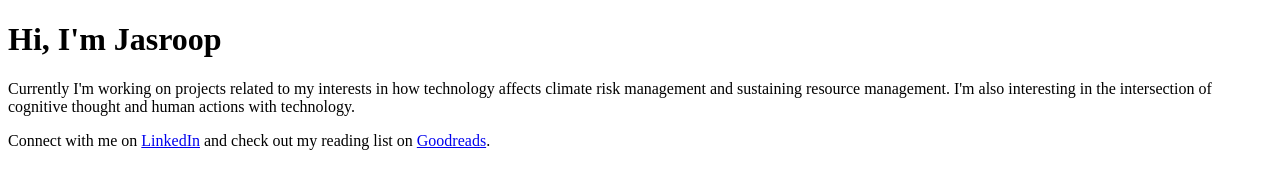
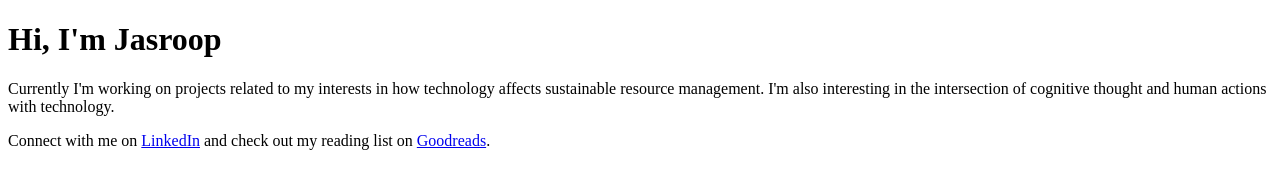
Before and after one commit to jasroopkdhingra/jasroop-website, a plain HTML site: page index.html in a window 1280 px wide. Drawn offline with Linux system fonts and the light colour scheme.

Commit message:
Update index.html

```diff
--- a/index.html
+++ b/index.html
@@ -3,7 +3,7 @@
 <body>
 
 <h1 style="color:Black;">Hi, I'm Jasroop</h1>
-<p style="color:Black;">Currently I'm working on projects related to my interests in how technology affects climate risk management and sustaining resource management. I'm also interesting in the intersection of cognitive thought and human actions with technology. </p>
+<p style="color:Black;">Currently I'm working on projects related to my interests in how technology affects sustainable resource management. I'm also interesting in the intersection of cognitive thought and human actions with technology. </p>
 <p style="color:Black;">Connect with me on <a href="https://www.linkedin.com/in/jasroopdhingra" target="_blank">LinkedIn</a> and check out my reading list on <a href="https://www.goodreads.com/user/show/116855931-jasroop" target="_blank">Goodreads</a>.</p>
 
 </body>
```
